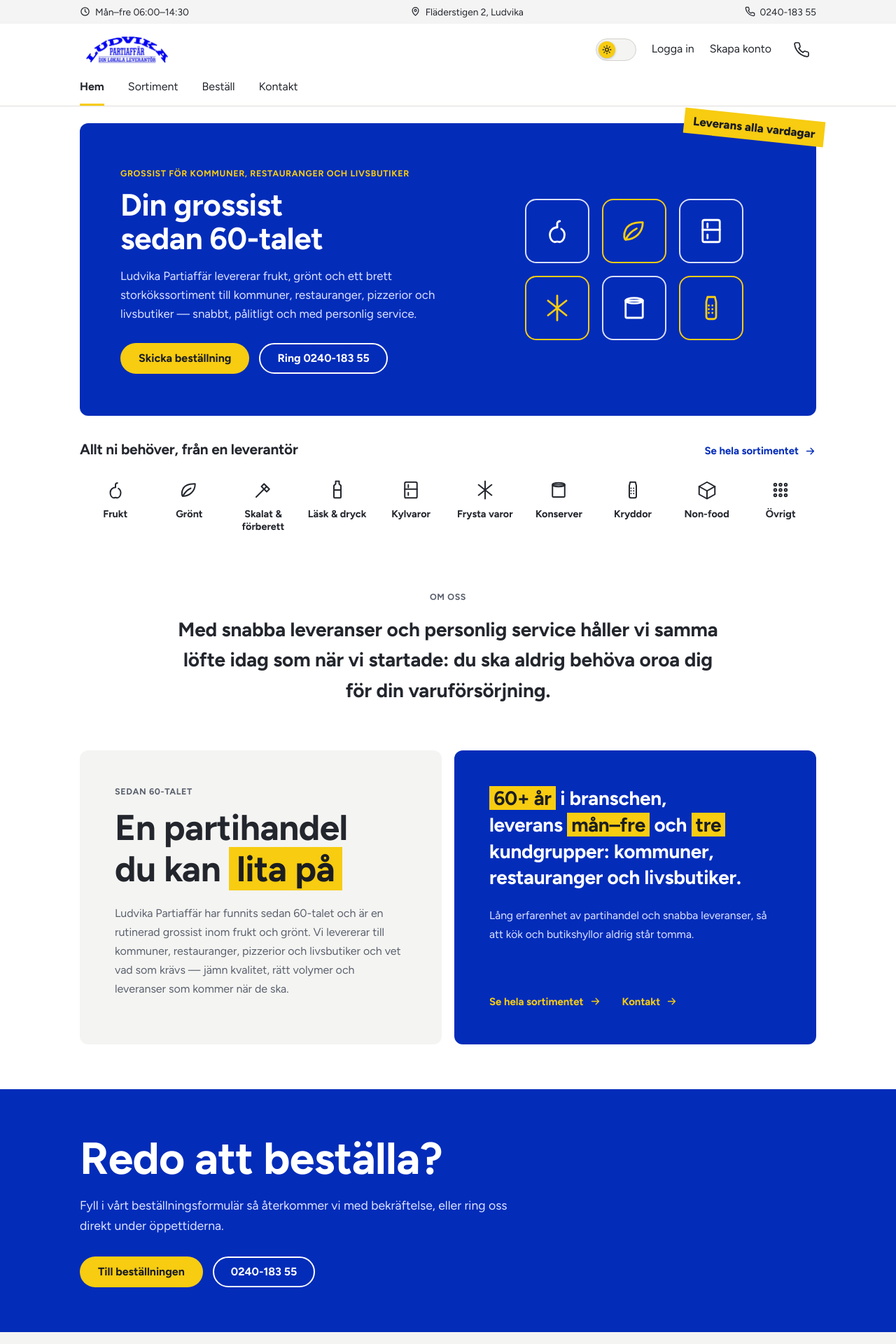
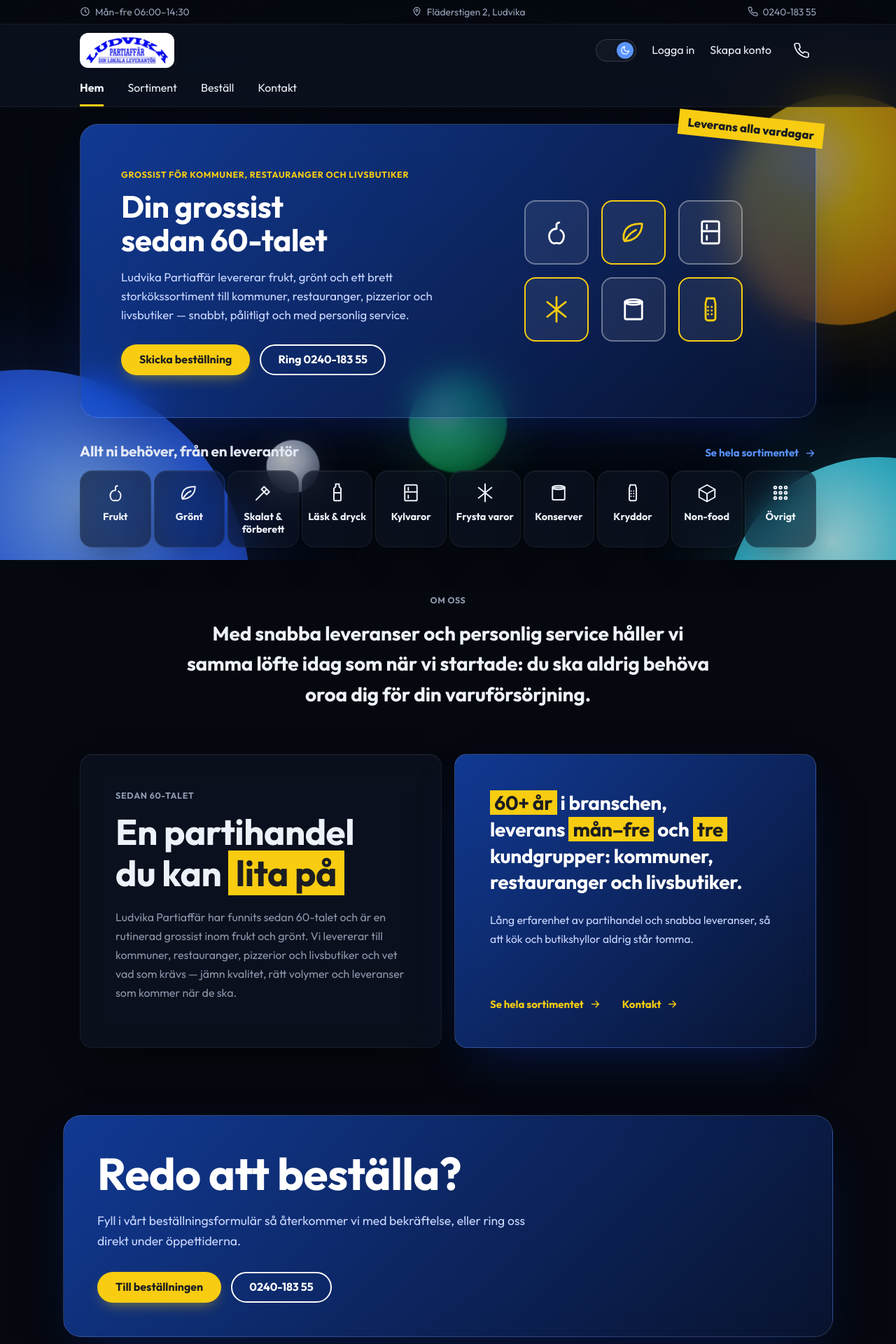
Before and after one commit to devbasharbalek/Claude, a PHP site: page / in a window 1280 px wide. Shown: the top 1920 px of the page at 70% size. Run offline with PHP 8.4, Linux system fonts and the light colour scheme.

Commit message:
Restyle the site with a dark glass look and add an overview page
The whole site gets a new style layer: dark navy background with soft
coloured orbs, frosted glass cards, bright blue buttons, rounder shapes
and the Outfit font. Dark mode is now the default; light mode keeps the
same look on a pale background.

The business system gets an overview page with today's and the last
seven days' sales, a 30-day sales chart against the previous 30 days,
this month against last month, orders to pick, orders to invoice,
where orders came from and the largest customers.

Co-Authored-By: Claude Opus 5.5 <noreply@anthropic.com>
Claude-Session: https://claude.ai/code/session_01GyMvMLejatUUF8TaAhNAzc

```diff
--- a/ludvikapartiaffar/includes/admin-meny.php
+++ b/ludvikapartiaffar/includes/admin-meny.php
@@ -2,6 +2,7 @@
 // Sidomenyn i adminportalen. Varje roll ser bara det den har behörighet till.
 erp_schema();
 $admIkon = [
+  'oversikt' => '<rect x="3" y="3" width="7.5" height="9" rx="2"/><rect x="13.5" y="3" width="7.5" height="5.5" rx="2"/><rect x="13.5" y="11.5" width="7.5" height="9.5" rx="2"/><rect x="3" y="15" width="7.5" height="6" rx="2"/>',
   'order' => '<path d="M9 5h10M9 12h10M9 19h10"/><path d="M4.5 5h.01M4.5 12h.01M4.5 19h.01"/>',
   'plock' => '<path d="M9 11l3 3 8-8"/><path d="M20 12v7a2 2 0 0 1-2 2H6a2 2 0 0 1-2-2V5a2 2 0 0 1 2-2h9"/>',
   'fakturering' => '<path d="M6 2h9l5 5v13a2 2 0 0 1-2 2H6a2 2 0 0 1-2-2V4a2 2 0 0 1 2-2Z"/><path d="M14 2v6h6M8 13h8M8 17h5"/>',
@@ -19,6 +20,7 @@ $admEjSkickade = far($navUser, 'fakturera') ? (int)db()->query("SELECT COUNT(*)
 $admVantar = far($navUser, 'webbkonton') ? (int)db()->query("SELECT COUNT(*) FROM users WHERE role = 'kund' AND godkand = 0 AND active = 1")->fetchColumn() : 0;
 $admMeny = [
   'Försäljning' => [
+    'oversikt' => ['admin-oversikt', 'Översikt', 'order', 0],
     'order' => ['admin', 'Order', 'order', $admNyaOrder],
     'plock' => ['admin-plock', 'Plock', 'plock', 0],
     'fakturering' => ['admin-fakturering', 'Fakturering', 'fakturera', $admEjSkickade],
@@ -42,7 +44,7 @@ $admInitialer = mb_strtoupper(implode('', array_map(fn($d) => mb_substr($d, 0, 1
 ?>
 <div class="adm" id="adm">
   <aside class="adm-side" id="admSide" aria-label="Adminmeny">
-    <a class="adm-logo" href="admin"><img src="<?php echo $logoSrc; ?>" alt=""><span>Ludvika Partiaffär<small>Affärssystem</small></span></a>
+    <a class="adm-logo" href="<?php echo far($navUser, 'order') ? 'admin-oversikt' : 'profil'; ?>"><img src="<?php echo $logoSrc; ?>" alt=""><span>Ludvika Partiaffär<small>Affärssystem</small></span></a>
     <nav class="adm-nav">
       <?php foreach ($admMeny as $admRubrik => $admPoster):
         $admSynliga = array_filter($admPoster, fn($p) => far($navUser, $p[2]));
--- /dev/null
+++ b/ludvikapartiaffar/includes/glas.css
@@ -0,0 +1,214 @@
+  /* ===== Glas: mörkblå bakgrund med färgade klot, kort av matt glas och klarblå knappar. Läggs ovanpå allt annat. ===== */
+  :root{
+    --font:'Outfit', system-ui, -apple-system, 'Segoe UI', Roboto, Arial, sans-serif;
+    --radius:18px;
+    --bg:#EEF2F9;
+    --bg-alt:rgba(15,30,70,.045);
+    --surface:rgba(255,255,255,.66);
+    --falt:rgba(255,255,255,.85);
+    --ink:#121A2C;
+    --ink-soft:#5B667D;
+    --brand:#1D5EF0;
+    --brand-deep:#123FB0;
+    --brand-ink:#FFFFFF;
+    --brand-soft:rgba(29,94,240,.11);
+    --fill:#1D63FF;
+    --fill-ink:#FFFFFF;
+    --hero:#1D4FD8;
+    --hero-deep:#14389E;
+    --hero-soft:#DCE6FF;
+    --panel:rgba(255,255,255,.6);
+    --topbar-bg:transparent;
+    --topbar-ink:#3B465C;
+    --footer-bg:rgba(255,255,255,.55);
+    --footer-ink:#121A2C;
+    --footer-soft:#5B667D;
+    --footer-line:rgba(15,30,70,.1);
+    --border:rgba(15,30,70,.09);
+    --border-strong:rgba(15,30,70,.17);
+    --glas-kant:rgba(255,255,255,.7);
+    --glas-blur:blur(22px) saturate(150%);
+    --shadow:0 1px 0 rgba(255,255,255,.6) inset, 0 22px 50px -26px rgba(20,40,90,.35);
+    --hero-glas:linear-gradient(135deg, rgba(29,99,255,.92), rgba(18,52,160,.88));
+    --klot-ljus:.5;
+    --sloja:rgba(238,242,249,.55);
+    --side-bg:rgba(255,255,255,.62); --side-ink:#121A2C; --side-soft:#5B667D; --side-hover:rgba(15,30,70,.06);
+    --side-on:#1D63FF; --side-line:rgba(15,30,70,.09);
+  }
+  @media (prefers-color-scheme: dark){
+    :root:not([data-theme="light"]){
+      --bg:#05080F; --bg-alt:rgba(255,255,255,.035); --surface:rgba(15,21,36,.62); --falt:rgba(6,10,20,.55); --klot-ljus:.78; --sloja:rgba(5,8,15,.55);
+      --ink:#EDF1F9; --ink-soft:#8C97AD; --brand:#5B95FF; --brand-deep:#9DBFFF; --brand-ink:#FFFFFF; --brand-soft:rgba(59,130,255,.16);
+      --fill:#1D63FF; --fill-ink:#FFFFFF; --hero:#14389E; --hero-deep:#0E2A78; --hero-soft:#C9D7FF;
+      --panel:rgba(15,21,36,.62); --topbar-bg:transparent; --topbar-ink:#9AA5BB;
+      --footer-bg:rgba(10,15,27,.6); --footer-ink:#EDF1F9; --footer-soft:#8C97AD; --footer-line:rgba(255,255,255,.07);
+      --green:#4ADE80; --green-soft:rgba(74,222,128,.13); --accent-soft:rgba(247,204,17,.13);
+      --border:rgba(255,255,255,.075); --border-strong:rgba(255,255,255,.15); --glas-kant:rgba(255,255,255,.06);
+      --shadow:0 1px 0 rgba(255,255,255,.05) inset, 0 26px 60px -28px rgba(0,0,0,.85);
+      --hero-glas:linear-gradient(135deg, rgba(29,99,255,.55), rgba(12,26,66,.6));
+      --side-bg:rgba(12,17,30,.66); --side-ink:#EDF1F9; --side-soft:#8C97AD; --side-hover:rgba(255,255,255,.05);
+      --side-on:#1D63FF; --side-line:rgba(255,255,255,.07);
+    }
+  }
+  :root[data-theme="dark"]{
+    --bg:#05080F; --bg-alt:rgba(255,255,255,.035); --surface:rgba(15,21,36,.62); --falt:rgba(6,10,20,.55); --klot-ljus:.78; --sloja:rgba(5,8,15,.55);
+    --ink:#EDF1F9; --ink-soft:#8C97AD; --brand:#5B95FF; --brand-deep:#9DBFFF; --brand-ink:#FFFFFF; --brand-soft:rgba(59,130,255,.16);
+    --fill:#1D63FF; --fill-ink:#FFFFFF; --hero:#14389E; --hero-deep:#0E2A78; --hero-soft:#C9D7FF;
+    --panel:rgba(15,21,36,.62); --topbar-bg:transparent; --topbar-ink:#9AA5BB;
+    --footer-bg:rgba(10,15,27,.6); --footer-ink:#EDF1F9; --footer-soft:#8C97AD; --footer-line:rgba(255,255,255,.07);
+    --green:#4ADE80; --green-soft:rgba(74,222,128,.13); --accent-soft:rgba(247,204,17,.13);
+    --border:rgba(255,255,255,.075); --border-strong:rgba(255,255,255,.15); --glas-kant:rgba(255,255,255,.06);
+    --shadow:0 1px 0 rgba(255,255,255,.05) inset, 0 26px 60px -28px rgba(0,0,0,.85);
+    --hero-glas:linear-gradient(135deg, rgba(29,99,255,.55), rgba(12,26,66,.6));
+    --side-bg:rgba(12,17,30,.66); --side-ink:#EDF1F9; --side-soft:#8C97AD; --side-hover:rgba(255,255,255,.05);
+    --side-on:#1D63FF; --side-line:rgba(255,255,255,.07);
+  }
+
+  /* bakgrund och klot */
+  html{background:var(--bg);}
+  body, body.adm-body{background:transparent; position:relative; isolation:isolate;}
+  .klot{position:fixed; inset:0; z-index:-1; overflow:hidden; pointer-events:none;}
+  .klot span{position:absolute; border-radius:50%; opacity:var(--klot-ljus);}
+  .klot::after{content:''; position:absolute; inset:0; background:radial-gradient(ellipse 70% 60% at 50% 35%, var(--sloja) 0%, transparent 100%);}
+  .klot .k1{width:min(26vw,330px); aspect-ratio:1; top:16%; right:-7%;
+    background:radial-gradient(circle at 34% 30%, #FFE7A3 0%, #F7CC11 28%, #D58A0C 62%, #6B3A04 100%);
+    box-shadow:0 0 120px 10px rgba(247,180,17,.25);}
+  .klot .k2{width:min(50vw,640px); aspect-ratio:1; bottom:-46%; left:-22%;
+    background:radial-gradient(circle at 62% 30%, #7FB2FF 0%, #2F6BFF 30%, #1435B8 62%, #060F45 100%);
+    box-shadow:0 0 160px 20px rgba(40,100,255,.25);}
+  .klot .k3{width:min(11vw,140px); aspect-ratio:1; top:64%; left:47%;
+    background:radial-gradient(circle at 35% 30%, #A8FFD0 0%, #2FD484 32%, #0E8F4E 68%, #03331B 100%);
+    box-shadow:0 0 90px 6px rgba(47,212,132,.22); filter:blur(1px);}
+  .klot .k4{width:min(34vw,440px); aspect-ratio:1; bottom:-36%; right:-15%;
+    background:radial-gradient(circle at 35% 28%, #B8FBFF 0%, #3FD3EC 30%, #1384A6 64%, #053345 100%);
+    box-shadow:0 0 140px 14px rgba(63,211,236,.22);}
+  .klot .k5{width:min(6vw,76px); aspect-ratio:1; top:78%; left:30%;
+    background:radial-gradient(circle at 35% 30%, #FFFFFF 0%, #C7D0E0 38%, #6F7B92 75%, #2A3243 100%);
+    box-shadow:0 0 50px rgba(200,210,230,.18);}
+  @media (prefers-reduced-motion: no-preference){
+    .klot .k1{animation:svava 22s ease-in-out infinite alternate;}
+    .klot .k3{animation:svava 17s ease-in-out infinite alternate-reverse;}
+    .klot .k5{animation:svava 26s ease-in-out infinite alternate;}
+    @keyframes svava{from{transform:translate(0,0);} to{transform:translate(-26px,34px);}}
+  }
+  @media (max-width:700px){ .klot .k5{display:none;} .klot .k1{width:200px; right:-90px; top:30%;} .klot .k3{width:90px;} }
+
+  /* glas på allt som är kort */
+  header.nav, .detail-card, .stat-tile, .table-wrap, .empty, .kontakt-card, .form-card, .side-card, .produkt-card, .kund-card,
+  .sk-bar, .sk-table-wrap, .sk-edit-wrap, .duo-kort.ljus, .kat, .cta-card, .badge-card, .flash, .adm-top, .sk-notis, .vk-sidor, .tack, .kund-banner{
+    background:var(--surface); -webkit-backdrop-filter:var(--glas-blur); backdrop-filter:var(--glas-blur);
+    border:1px solid var(--glas-kant); box-shadow:var(--shadow);
+  }
+  .detail-card, .stat-tile, .table-wrap, .kontakt-card, .form-card, .side-card, .produkt-card, .kund-card, .duo-kort, .sk-bar, .empty{border-radius:var(--radius);}
+  .flash{color:var(--ink); border-left:3px solid var(--green);}
+  .alert{-webkit-backdrop-filter:var(--glas-blur); backdrop-filter:var(--glas-blur); border-radius:14px;}
+
+  /* knappar */
+  .btn.primary{background:var(--fill); color:#fff; box-shadow:0 8px 22px -10px rgba(29,99,255,.75);}
+  .btn.primary:hover{background:#3B7BFF;}
+  .btn.ghost{background:var(--surface); border-color:var(--border-strong); -webkit-backdrop-filter:var(--glas-blur); backdrop-filter:var(--glas-blur);}
+  .btn.ghost:hover{border-color:var(--brand);}
+  .btn.accent{box-shadow:0 8px 22px -10px rgba(247,204,17,.7);}
+
+  /* fält */
+  input[type=text], input[type=email], input[type=tel], input[type=password], input[type=search], input[type=number], input[type=date], input[type=time], select, textarea{
+    background:var(--falt); border-color:var(--border-strong); border-radius:12px;
+  }
+  select option{background:var(--bg); color:var(--ink);}
+
+  /* sidhuvud och fot */
+  .topbar{background:transparent; border-bottom:1px solid var(--border);}
+  header.nav{border-width:0 0 1px; border-radius:0; box-shadow:none;}
+  .logo-chip{border-radius:12px;}
+  footer.site-footer{-webkit-backdrop-filter:var(--glas-blur); backdrop-filter:var(--glas-blur); border-top:1px solid var(--footer-line);}
+
+  /* stora blå ytor blir blått glas */
+  .hero-card, .page-hero > .wrap, .duo-kort.bla, .kort-bild.bla{
+    background:var(--hero-glas); -webkit-backdrop-filter:var(--glas-blur); backdrop-filter:var(--glas-blur);
+    border:1px solid rgba(255,255,255,.14); box-shadow:0 30px 70px -30px rgba(10,40,140,.6);
+  }
+  .hero-card{border-radius:26px;}
+  .hero-art span{background:rgba(255,255,255,.07); border-color:rgba(255,255,255,.35);}
+  .stat-strip{background:transparent;}
+  .cta-full{background:transparent; padding-block:32px;}
+  .cta-full > .wrap{background:var(--hero-glas); -webkit-backdrop-filter:var(--glas-blur); backdrop-filter:var(--glas-blur);
+    border:1px solid rgba(255,255,255,.14); border-radius:26px; padding:48px; box-shadow:0 30px 70px -30px rgba(10,40,140,.6);}
+  @media (max-width:640px){ .cta-full > .wrap{width:calc(100% - 32px); padding:32px 22px;} }
+  section.alt{background:transparent;}
+
+  /* listor, flikar och märken */
+  .tabs a{border-radius:999px;}
+  .tabs a.on{background:var(--fill); border-color:var(--fill); color:#fff; box-shadow:0 8px 20px -10px rgba(29,99,255,.8);}
+  .tabs a.on .count{color:rgba(255,255,255,.8);}
+  table.list th, table.erp th{background:transparent;}
+  .pill{border-radius:999px;}
+  .stat-tile b{font-weight:700; letter-spacing:-.01em;}
+
+  /* adminportalen: menyn är ett svavande glaskort */
+  .adm-side{top:12px; height:calc(100vh - 24px); margin:12px 0 12px 12px; border-radius:22px; border:1px solid var(--glas-kant);
+    -webkit-backdrop-filter:var(--glas-blur); backdrop-filter:var(--glas-blur); box-shadow:var(--shadow);}
+  .adm-nav a{border-radius:12px;}
+  .adm-nav a.on{background:var(--side-on); color:#fff; box-shadow:0 8px 20px -10px rgba(29,99,255,.9);}
+  .adm-nav a.on::before{display:none;}
+  .adm-nav a.on .adm-badge{background:#fff; color:#123FB0;}
+  .adm-main section{padding-top:22px;}
+  @media (max-width:1000px){
+    .adm-side{margin:0; top:0; height:auto; border-radius:0 22px 22px 0;}
+    .adm-top{border-width:0 0 1px; box-shadow:none;}
+  }
+
+  /* översikten */
+  .hej{display:flex; justify-content:space-between; align-items:flex-start; gap:16px; flex-wrap:wrap; margin-bottom:20px;}
+  .hej h1{font-size:clamp(1.5rem,2.6vw,1.9rem); font-weight:600;}
+  .hej p{margin:6px 0 0; color:var(--ink-soft); font-size:.92rem; display:flex; align-items:center; gap:8px;}
+  .hej p::before{content:''; width:8px; height:8px; border-radius:50%; background:var(--green); box-shadow:0 0 0 4px var(--green-soft);}
+  .ov-grid{display:grid; grid-template-columns:minmax(0,2.2fr) minmax(0,1fr); gap:16px; align-items:start;}
+  .ov-grid > *{min-width:0;}
+  .ov-tre{display:grid; grid-template-columns:repeat(3, minmax(0,1fr)); gap:16px; margin-top:16px;}
+  @media (max-width:1100px){ .ov-grid{grid-template-columns:1fr;} .ov-tre{grid-template-columns:1fr;} }
+  .ov-tal{display:grid; grid-template-columns:repeat(3, minmax(0,1fr)); gap:10px 18px; margin-bottom:18px;}
+  @media (max-width:640px){ .ov-tal{grid-template-columns:1fr 1fr;} }
+  .ov-tal span{display:block; font-size:.78rem; color:var(--ink-soft);}
+  .ov-tal b{display:block; font-size:clamp(1.4rem,2.6vw,1.9rem); font-weight:700; letter-spacing:-.01em; font-variant-numeric:tabular-nums; margin-top:2px;}
+  .ov-tal small{font-size:.76rem; font-weight:600;}
+  .ov-tal small.upp{color:var(--green);}
+  .ov-tal small.ner{color:var(--danger);}
+  .ov-graf{width:100%; height:auto; display:block; overflow:visible;}
+  .ov-graf .linje{fill:none; stroke:var(--fill); stroke-width:2.4; stroke-linejoin:round; stroke-linecap:round;}
+  .ov-graf .forra{fill:none; stroke:var(--ink-soft); stroke-width:1.5; stroke-dasharray:4 5; opacity:.6;}
+  .ov-graf .yta{fill:url(#ovYta);}
+  .ov-graf .rutnat{stroke:var(--border); stroke-width:1;}
+  .ov-graf text{fill:var(--ink-soft); font-size:11px; font-family:var(--font);}
+  .ov-graf .punkt{fill:var(--fill); stroke:var(--bg); stroke-width:2;}
+  .ov-legend{display:flex; gap:16px; font-size:.8rem; color:var(--ink-soft); margin-top:8px; flex-wrap:wrap;}
+  .ov-legend i{display:inline-block; width:16px; height:3px; border-radius:2px; background:var(--fill); vertical-align:middle; margin-right:6px;}
+  .ov-legend i.streck{background:none; border-top:2px dashed var(--ink-soft);}
+  .ov-mal{display:flex; align-items:center; gap:18px;}
+  .ov-ring{width:110px; height:110px; flex:none;}
+  .ov-ring circle{fill:none; stroke-width:10;}
+  .ov-ring .bak{stroke:var(--border-strong);}
+  .ov-ring .fram{stroke:var(--fill); stroke-linecap:round; transform:rotate(-90deg); transform-origin:50% 50%;}
+  .ov-ring text{fill:var(--ink); font-family:var(--font); font-weight:700; font-size:20px;}
+  .ov-rad{display:flex; align-items:center; gap:10px; padding:10px 0; border-bottom:1px solid var(--border); text-decoration:none; color:inherit; font-size:.9rem;}
+  .ov-rad:last-child{border-bottom:none;}
+  a.ov-rad:hover b{color:var(--brand);}
+  .ov-rad .av{width:32px; height:32px; border-radius:50%; background:var(--brand-soft); color:var(--brand); font-weight:700; font-size:.78rem; display:flex; align-items:center; justify-content:center; flex:none;}
+  .ov-rad .mitt{flex:1; min-width:0;}
+  .ov-rad .mitt b{display:block; white-space:nowrap; overflow:hidden; text-overflow:ellipsis; font-weight:600;}
+  .ov-rad .mitt small{color:var(--ink-soft); font-size:.78rem;}
+  .ov-rad .hoger{text-align:right; white-space:nowrap; font-variant-numeric:tabular-nums;}
+  .ov-stapel{display:flex; height:10px; border-radius:999px; overflow:hidden; gap:3px; margin:6px 0 14px;}
+  .ov-stapel span{display:block; height:100%; border-radius:999px;}
+  .ov-kalla{display:flex; align-items:center; gap:10px; font-size:.88rem; padding:6px 0;}
+  .ov-kalla i{width:10px; height:10px; border-radius:3px; flex:none;}
+  .ov-kalla span{flex:1;}
+  .ov-kalla b{font-variant-numeric:tabular-nums; font-weight:600;}
+  .ov-kalla small{color:var(--ink-soft); width:42px; text-align:right;}
+  .ov-kort-head{display:flex; justify-content:space-between; align-items:baseline; gap:10px; margin-bottom:6px;}
+  .ov-kort-head h2{margin-bottom:0 !important;}
+  .ov-kort-head a{font-size:.82rem; color:var(--brand); text-decoration:none; font-weight:600;}
+  .ov-staplar{display:flex; align-items:flex-end; gap:3px; height:64px; margin-top:10px;}
+  .ov-staplar span{flex:1; background:var(--fill); border-radius:3px 3px 0 0; opacity:.85; min-height:3px;}
+  .ov-stort{font-size:2.6rem; font-weight:700; line-height:1; letter-spacing:-.02em;}
+  .ov-tre .detail-card + .detail-card{margin-top:0;}
+  .ov-ring .fram[stroke-dasharray^="0 "]{display:none;}
--- a/ludvikapartiaffar/includes/head.php
+++ b/ludvikapartiaffar/includes/head.php
@@ -30,10 +30,10 @@ $kontoAktiv = !$skapaAktiv && in_array($active, ['konto', 'admin', 'login'], tru
 <meta property="og:description" content="<?php echo e($metaBeskrivning ?? ''); ?>">
 <meta property="og:image" content="<?php echo e($ogBild); ?>">
 <?php endif; ?>
-<script>try{var t=localStorage.getItem('lp-tema');if(t==='light'||t==='dark')document.documentElement.setAttribute('data-theme',t);}catch(e){}</script>
+<script>var t='dark';try{var v=localStorage.getItem('lp-tema');if(v==='light'||v==='dark')t=v;}catch(e){}document.documentElement.setAttribute('data-theme',t);</script>
 <link rel="preconnect" href="https://fonts.googleapis.com">
 <link rel="preconnect" href="https://fonts.gstatic.com" crossorigin>
-<link rel="stylesheet" href="https://fonts.googleapis.com/css2?family=Figtree:wght@400;500;600;700;800&display=swap">
+<link rel="stylesheet" href="https://fonts.googleapis.com/css2?family=Outfit:wght@400;500;600;700;800&display=swap">
 <style>
   /* Profilfärger: logoblå #032CB9, gul #F7CC11 och vitt. Mörkt läge heter Grafit. */
   :root{
@@ -780,9 +780,11 @@ $kontoAktiv = !$skapaAktiv && in_array($active, ['konto', 'admin', 'login'], tru
   .footer-bottom{padding-block:22px 28px; border-top:1px solid var(--footer-line); font-size:.86rem; color:var(--footer-soft); line-height:1.7;}
   .footer-bottom b{color:var(--footer-ink); text-transform:uppercase; letter-spacing:.02em;}
 <?php if ($adminSida !== null) readfile(__DIR__ . '/admin.css'); ?>
+<?php readfile(__DIR__ . '/glas.css'); ?>
 </style>
 </head>
 <body<?php echo $adminSida !== null ? ' class="adm-body"' : ''; ?>>
+<div class="klot" aria-hidden="true"><span class="k1"></span><span class="k2"></span><span class="k3"></span><span class="k4"></span><span class="k5"></span></div>
 <?php if ($adminSida !== null): require __DIR__ . '/admin-meny.php'; else: ?>
 
 <div class="topbar">
```
Also changed, not shown: ludvikapartiaffar/admin-oversikt.php (added, +234 -0 lines).
